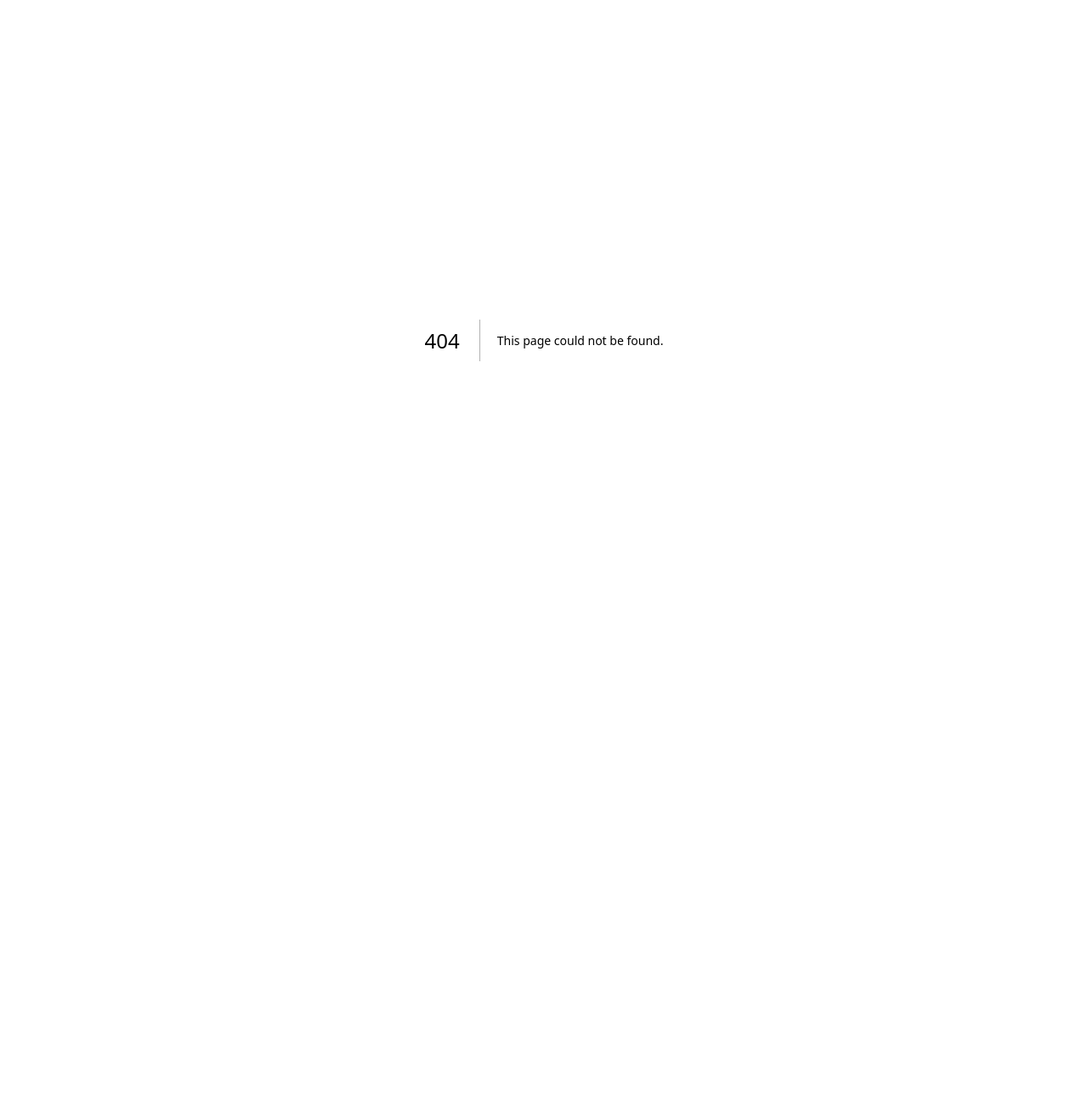
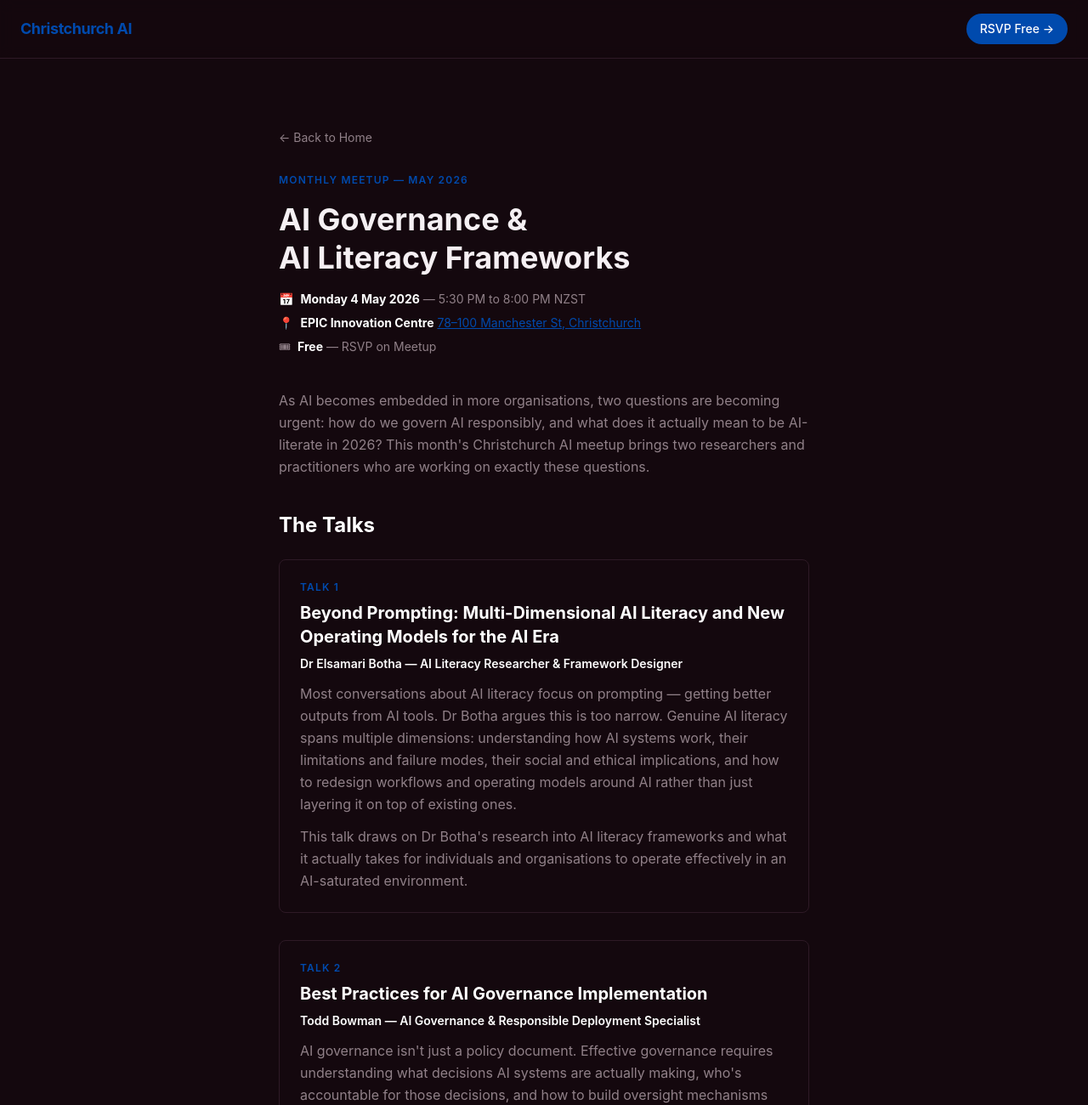
Before and after one commit to caelanhuntress/christchurch-ai, a Next.js app: page /ai-governance-may-2026 in a window 1280 px wide. Before the commit this address had no page. Shown: the top 1300 px of the page at 85% size. Before the commit the page ends 800 px from the top, so only its background shows below. Built offline with nearby package versions, Linux system fonts and the light colour scheme.

Commit message:
event: AI Governance May 4 2026 — Botha + Bowman

```diff
--- /dev/null
+++ b/app/ai-governance-may-2026/page.tsx
@@ -0,0 +1,187 @@
+import type { Metadata } from "next";
+import Link from "next/link";
+
+export const metadata: Metadata = {
+  title: "AI Governance & AI Literacy — May 4, 2026 | Christchurch AI",
+  description: "Christchurch AI meetup May 2026: Dr Elsamari Botha on multi-dimensional AI literacy and Todd Bowman on AI governance implementation. EPIC Innovation Centre.",
+  keywords: ["AI governance Christchurch", "AI literacy NZ", "Christchurch AI meetup May 2026", "AI governance implementation NZ", "Dr Elsamari Botha"],
+  alternates: { canonical: "https://christchurch-ai.com/ai-governance-may-2026" },
+};
+
+const schema = {
+  "@context": "https://schema.org",
+  "@type": "Event",
+  "name": "AI Governance & AI Literacy Frameworks — Christchurch AI May 2026",
+  "description": "Dr Elsamari Botha on multi-dimensional AI literacy and Todd Bowman on AI governance implementation at the Christchurch AI monthly meetup.",
+  "startDate": "2026-05-04T17:30:00+12:00",
+  "endDate": "2026-05-04T20:00:00+12:00",
+  "eventStatus": "https://schema.org/EventScheduled",
+  "eventAttendanceMode": "https://schema.org/OfflineEventAttendanceMode",
+  "isAccessibleForFree": true,
+  "location": {
+    "@type": "Place",
+    "name": "EPIC Innovation Centre",
+    "address": {
+      "@type": "PostalAddress",
+      "streetAddress": "78-100 Manchester St",
+      "addressLocality": "Christchurch",
+      "addressRegion": "Canterbury",
+      "addressCountry": "NZ"
+    }
+  },
+  "organizer": {
+    "@type": "Organization",
+    "name": "Christchurch Artificial Intelligence",
+    "url": "https://christchurch-ai.com"
+  },
+  "performer": [
+    { "@type": "Person", "name": "Dr Elsamari Botha" },
+    { "@type": "Person", "name": "Todd Bowman" }
+  ],
+  "url": "https://christchurch-ai.com/ai-governance-may-2026"
+};
+
+export default function AIGovernanceMay2026() {
+  return (
+    <div className="min-h-screen" style={{ background: "var(--background)" }}>
+      <script type="application/ld+json" dangerouslySetInnerHTML={{ __html: JSON.stringify(schema) }} />
+      <nav className="border-b px-6 py-4 flex items-center justify-between sticky top-0 z-50 backdrop-blur-sm"
+        style={{ borderColor: "var(--border)", background: "rgba(20,8,14,0.9)" }}>
+        <Link href="/" className="font-bold text-lg tracking-tight" style={{ color: "var(--accent)" }}>Christchurch AI</Link>
+        <a href="https://meetup.com/christchurch-ai" target="_blank" rel="noopener noreferrer"
+          className="px-4 py-2 rounded-full text-sm font-medium" style={{ background: "var(--accent)", color: "#ffffff" }}>
+          RSVP Free →
+        </a>
+      </nav>
+
+      <article className="max-w-2xl mx-auto px-6 py-20">
+        <Link href="/" className="text-sm mb-8 inline-block" style={{ color: "var(--text-muted)" }}>← Back to Home</Link>
+
+        <div className="text-xs font-semibold uppercase tracking-widest mb-4" style={{ color: "var(--accent)" }}>
+          Monthly Meetup — May 2026
+        </div>
+
+        <h1 className="text-4xl font-bold mb-4 leading-tight">
+          AI Governance &<br />AI Literacy Frameworks
+        </h1>
+
+        <div className="flex flex-col gap-2 mb-10 text-sm" style={{ color: "var(--text-muted)" }}>
+          <div className="flex items-center gap-2">
+            <span>📅</span>
+            <span><strong className="text-white">Monday 4 May 2026</strong> — 5:30 PM to 8:00 PM NZST</span>
+          </div>
+          <div className="flex items-center gap-2">
+            <span>📍</span>
+            <span>
+              <strong className="text-white">EPIC Innovation Centre</strong>{" "}
+              <a href="https://maps.google.com/?q=EPIC+Innovation+Christchurch" target="_blank" rel="noopener noreferrer"
+                className="underline" style={{ color: "var(--accent)" }}>
+                78–100 Manchester St, Christchurch
+              </a>
+            </span>
+          </div>
+          <div className="flex items-center gap-2">
+            <span>🎟</span>
+            <span><strong className="text-white">Free</strong> — RSVP on Meetup</span>
+          </div>
+        </div>
+
+        <div className="space-y-8 text-base leading-relaxed" style={{ color: "var(--text-muted)" }}>
+
+          <p>
+            As AI becomes embedded in more organisations, two questions are becoming urgent:
+            how do we govern AI responsibly, and what does it actually mean to be AI-literate in 2026?
+            This month's Christchurch AI meetup brings two researchers and practitioners who are
+            working on exactly these questions.
+          </p>
+
+          <h2 className="text-2xl font-bold text-white mt-10 mb-6">The Talks</h2>
+
+          {/* Talk 1 */}
+          <div className="border rounded-lg p-6" style={{ borderColor: "var(--border)" }}>
+            <div className="text-xs font-semibold uppercase tracking-widest mb-2" style={{ color: "var(--accent)" }}>Talk 1</div>
+            <h3 className="text-xl font-bold text-white mb-2">
+              Beyond Prompting: Multi-Dimensional AI Literacy and New Operating Models for the AI Era
+            </h3>
+            <p className="text-sm font-semibold text-white mb-3">Dr Elsamari Botha — AI Literacy Researcher & Framework Designer</p>
+            <p>
+              Most conversations about AI literacy focus on prompting — getting better outputs from AI tools.
+              Dr Botha argues this is too narrow. Genuine AI literacy spans multiple dimensions:
+              understanding how AI systems work, their limitations and failure modes, their social and
+              ethical implications, and how to redesign workflows and operating models around AI
+              rather than just layering it on top of existing ones.
+            </p>
+            <p className="mt-3">
+              This talk draws on Dr Botha's research into AI literacy frameworks and what it actually
+              takes for individuals and organisations to operate effectively in an AI-saturated environment.
+            </p>
+          </div>
+
+          {/* Talk 2 */}
+          <div className="border rounded-lg p-6" style={{ borderColor: "var(--border)" }}>
+            <div className="text-xs font-semibold uppercase tracking-widest mb-2" style={{ color: "var(--accent)" }}>Talk 2</div>
+            <h3 className="text-xl font-bold text-white mb-2">
+              Best Practices for AI Governance Implementation
+            </h3>
+            <p className="text-sm font-semibold text-white mb-3">Todd Bowman — AI Governance & Responsible Deployment Specialist</p>
+            <p>
+              AI governance isn't just a policy document. Effective governance requires understanding
+              what decisions AI systems are actually making, who's accountable for those decisions,
+              and how to build oversight mechanisms that work in practice rather than on paper.
+            </p>
+            <p className="mt-3">
+              Todd will share practical frameworks for AI governance implementation — what good looks like,
+              where organisations typically go wrong, and how to build governance structures that enable
+              responsible AI adoption rather than blocking it.
+            </p>
+          </div>
+
+          <h2 className="text-2xl font-bold text-white mt-10 mb-4">Who Should Come</h2>
+          <ul className="list-disc list-inside space-y-2 ml-2">
+            <li>Business leaders responsible for AI strategy and policy</li>
+            <li>HR, legal, and compliance professionals working on AI governance</li>
+            <li>Educators and trainers building AI literacy programmes</li>
+            <li>Anyone thinking seriously about responsible AI deployment in their organisation</li>
+            <li>The curious — governance and literacy affect every AI user</li>
+          </ul>
+
+          <h2 className="text-2xl font-bold text-white mt-10 mb-4">Format</h2>
+          <p>
+            Doors open at <strong className="text-white">5:30 PM</strong> for networking.
+            Talks begin at <strong className="text-white">6:00 PM</strong>.
+            Q&A and further networking until <strong className="text-white">8:00 PM</strong>.
+            Free to attend — no ticket required on the door.
+          </p>
+
+          <div className="mt-10">
+            <a href="https://meetup.com/christchurch-ai" target="_blank" rel="noopener noreferrer"
+              className="inline-block px-8 py-4 rounded-lg font-bold text-white text-lg"
+              style={{ background: "var(--accent)" }}>
+              RSVP on Meetup — It's Free →
+            </a>
+          </div>
+
+          <div className="mt-12 pt-8 border-t" style={{ borderColor: "var(--border)" }}>
+            <p className="font-semibold text-white mb-3">Also Coming Up</p>
+            <ul className="space-y-2 text-sm">
+              <li>
+                <Link href="/openclaw-user-group-march-2026" className="text-white underline">
+                  March 24 — OpenClaw User Group (Lunchtime)
+                </Link>
+              </li>
+              <li>
+                <Link href="/vibe-coding-april-2026" className="text-white underline">
+                  April 6 — Vibe Coding & Web App Development with AI
+                </Link>
+              </li>
+            </ul>
+            <p className="text-sm mt-4">
+              <Link href="/" className="text-white underline">← All events at Christchurch AI</Link>
+            </p>
+          </div>
+
+        </div>
+      </article>
+    </div>
+  );
+}
```
